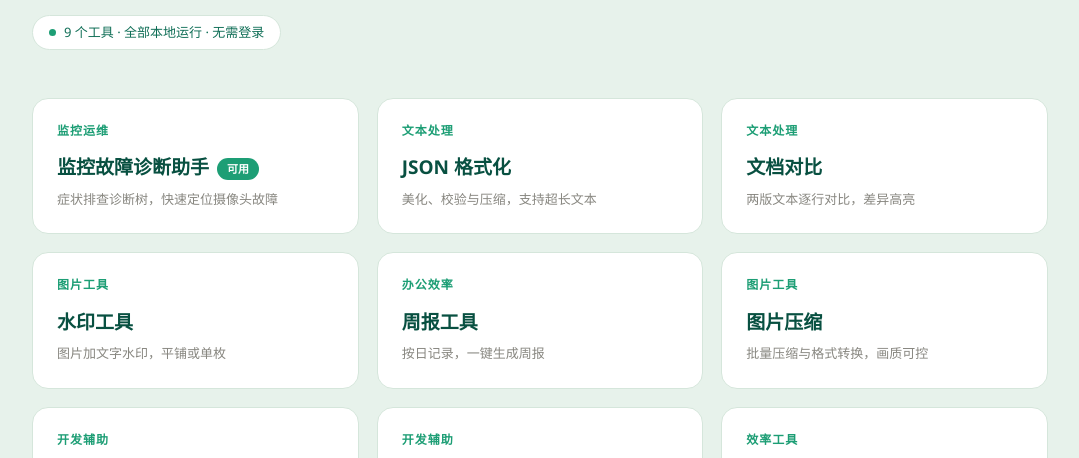
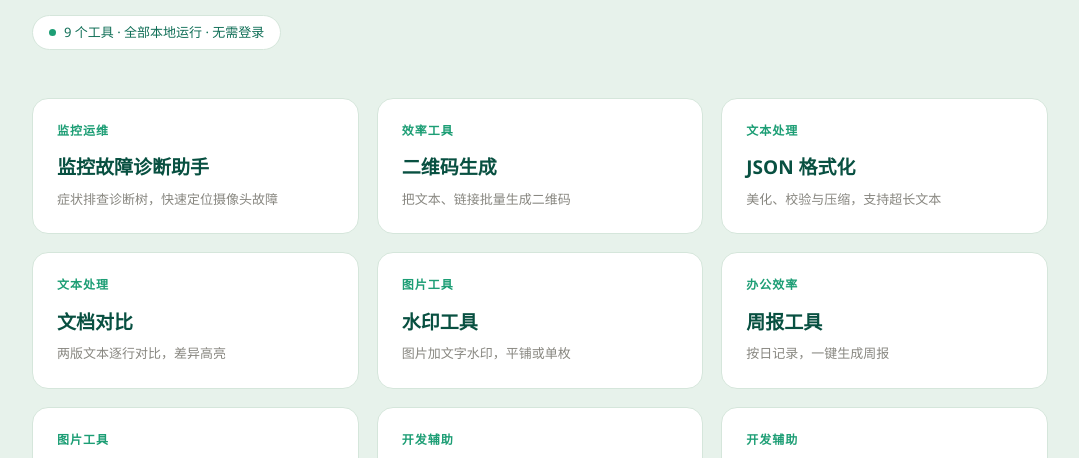
Before and after one commit to backy2424/btoolbox, a plain HTML site: page index.html in a window 1280 px wide. Shown: the part 313-771 px from the top of the page, without its empty margins (100-1179 px from the left). Drawn offline with Linux system fonts and the light colour scheme.

Commit message:
改了一点

```diff
--- a/index.html
+++ b/index.html
@@ -117,15 +117,16 @@
 
 <script>
   const TOOLS = [
-    { id: "cam", name: "监控故障诊断助手", cat: "监控运维", desc: "症状排查诊断树，快速定位摄像头故障", link: "01cam/" },
+    { id: "cam", name: "监控故障诊断助手", cat: "监控运维", desc: "症状排查诊断树，快速定位摄像头故障" },
+    { id: "qrcode", name: "二维码生成", cat: "效率工具", desc: "把文本、链接批量生成二维码" },
     { id: "json", name: "JSON 格式化", cat: "文本处理", desc: "美化、校验与压缩，支持超长文本" },
     { id: "doc-diff", name: "文档对比", cat: "文本处理", desc: "两版文本逐行对比，差异高亮" },
     { id: "watermark", name: "水印工具", cat: "图片工具", desc: "图片加文字水印，平铺或单枚" },
     { id: "weekly", name: "周报工具", cat: "办公效率", desc: "按日记录，一键生成周报" },
     { id: "image-compress", name: "图片压缩", cat: "图片工具", desc: "批量压缩与格式转换，画质可控" },
     { id: "regex", name: "正则测试器", cat: "开发辅助", desc: "实时匹配高亮，常用表达式收藏" },
-    { id: "timestamp", name: "时间戳转换", cat: "开发辅助", desc: "Unix 时间戳与日期互转" },
-    { id: "qrcode", name: "二维码生成", cat: "效率工具", desc: "把文本、链接批量生成二维码", link: "03QRCODE/" }
+    { id: "timestamp", name: "时间戳转换", cat: "开发辅助", desc: "Unix 时间戳与日期互转" }
+
   ];
 
   const ICONS = {
```
